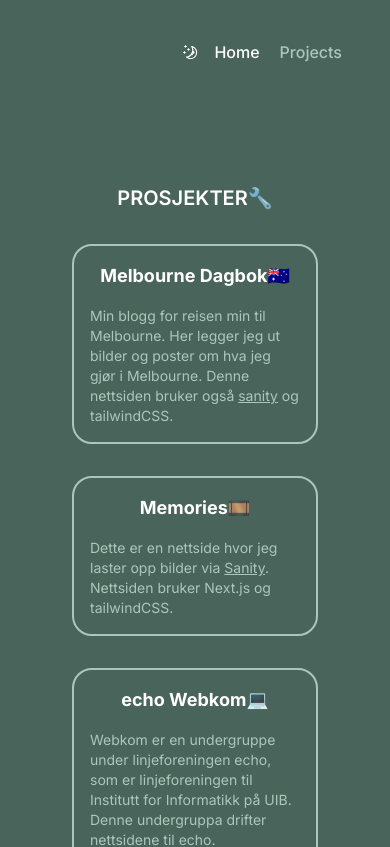
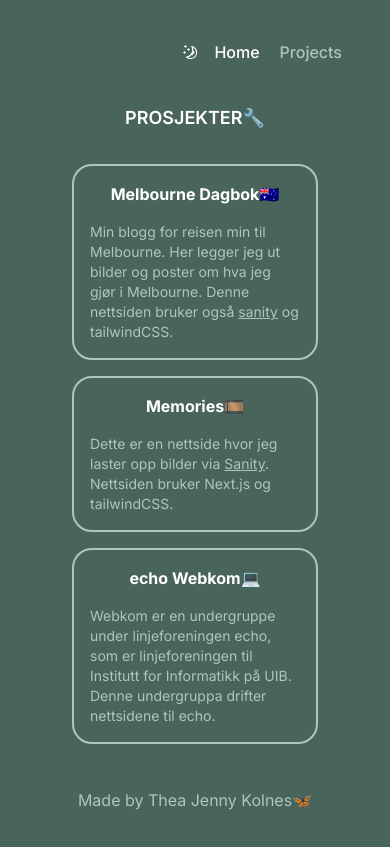
Before and after one commit to tjekol/homepage, a Next.js app in the folder my-app/: page /projects in a window 390 px wide. Shown: the top 847 px of the page. Built offline with nearby package versions, Linux system fonts and the light colour scheme.

Commit message:
Phone compatible #7
Scaled down image and fixed paddings on /projects.

```diff
--- a/my-app/src/app/page.tsx
+++ b/my-app/src/app/page.tsx
@@ -12,6 +12,7 @@
   return (
     <div className='flex w-full flex-col items-center space-y-4 rounded-[10px] md:px-10 py-0 md:py-20'>
       <Image
+        className='max-w-40 md:max-w-60'
         src={meg.src}
         width={200}
         height={200}
--- a/my-app/src/app/projects/page.tsx
+++ b/my-app/src/app/projects/page.tsx
@@ -1,8 +1,8 @@
 export default function Projects() {
   return (
-    <div className='flex w-full flex-col items-center space-y-8 rounded-[10px] px-10 py-20'>
+    <div className='flex w-full flex-col items-center space-y-8 rounded-[10px] px-10 md:py-20'>
       <h1 className='text-center uppercase'>Prosjekter🔧</h1>
-      <div className='grid grid-cols-1 gap-8 md:grid-cols-3'>
+      <div className='grid grid-cols-1 gap-4 md:gap-8 md:grid-cols-3'>
         <div className='flex flex-col items-center space-y-4 rounded-[20px] border-2 border-secondary p-4 max-w-sm'>
           <a href='https://melbourne.vercel.app' target='_'>
             <h3 className='text-center hover:underline'>Melbourne Dagbok🇦🇺</h3>
--- a/my-app/src/style/globals.css
+++ b/my-app/src/style/globals.css
@@ -31,18 +31,18 @@
     @apply bg-background text-foreground;
   }
   h1 {
-    @apply text-xl md:text-3xl;
+    @apply text-lg md:text-3xl;
     @apply font-semibold;
     @apply text-text;
   }
   h2 {
-    @apply text-lg md:text-2xl;
+    @apply text-base md:text-2xl;
     @apply font-bold;
     @apply text-text dark:text-text-dark;
   }
 
   h3 {
-    @apply text-lg md:text-xl;
+    @apply text-base md:text-xl;
     @apply font-bold;
     @apply text-text;
   }
```
